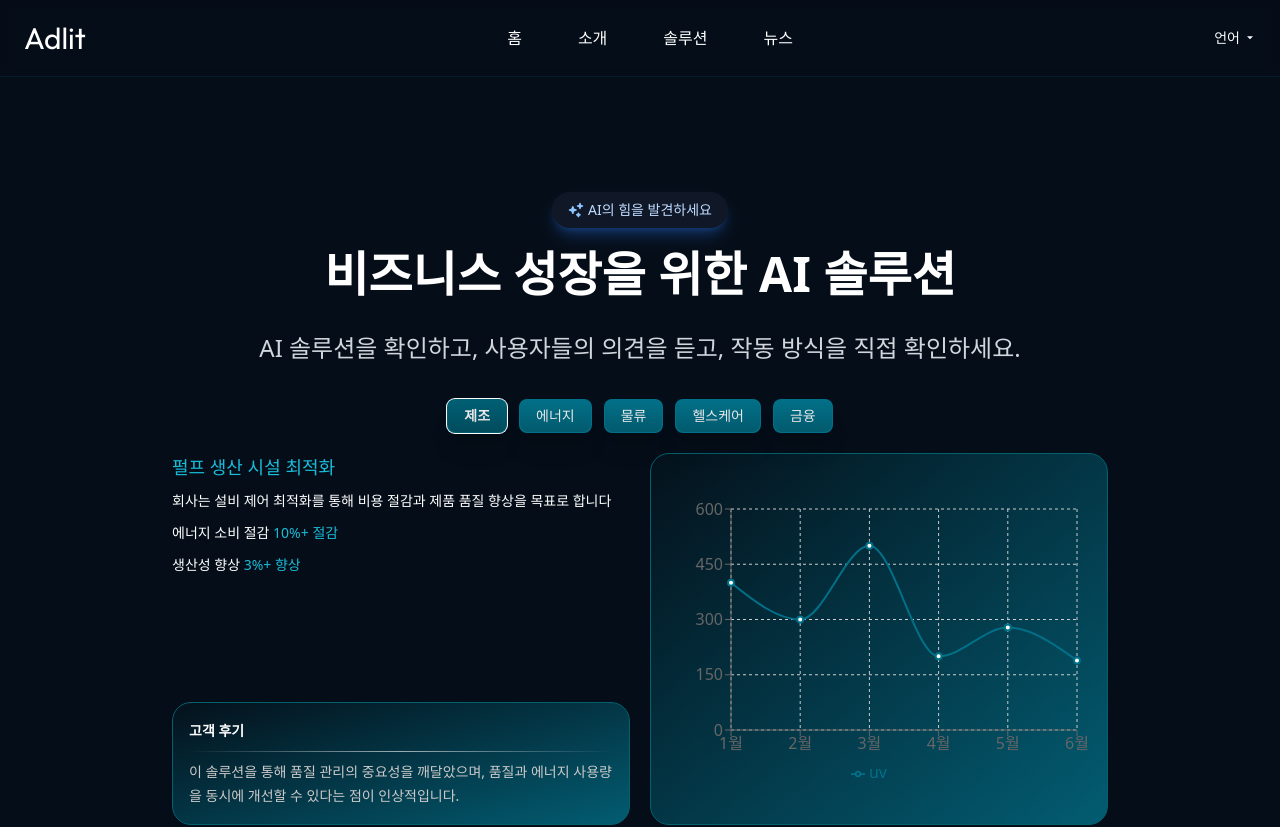
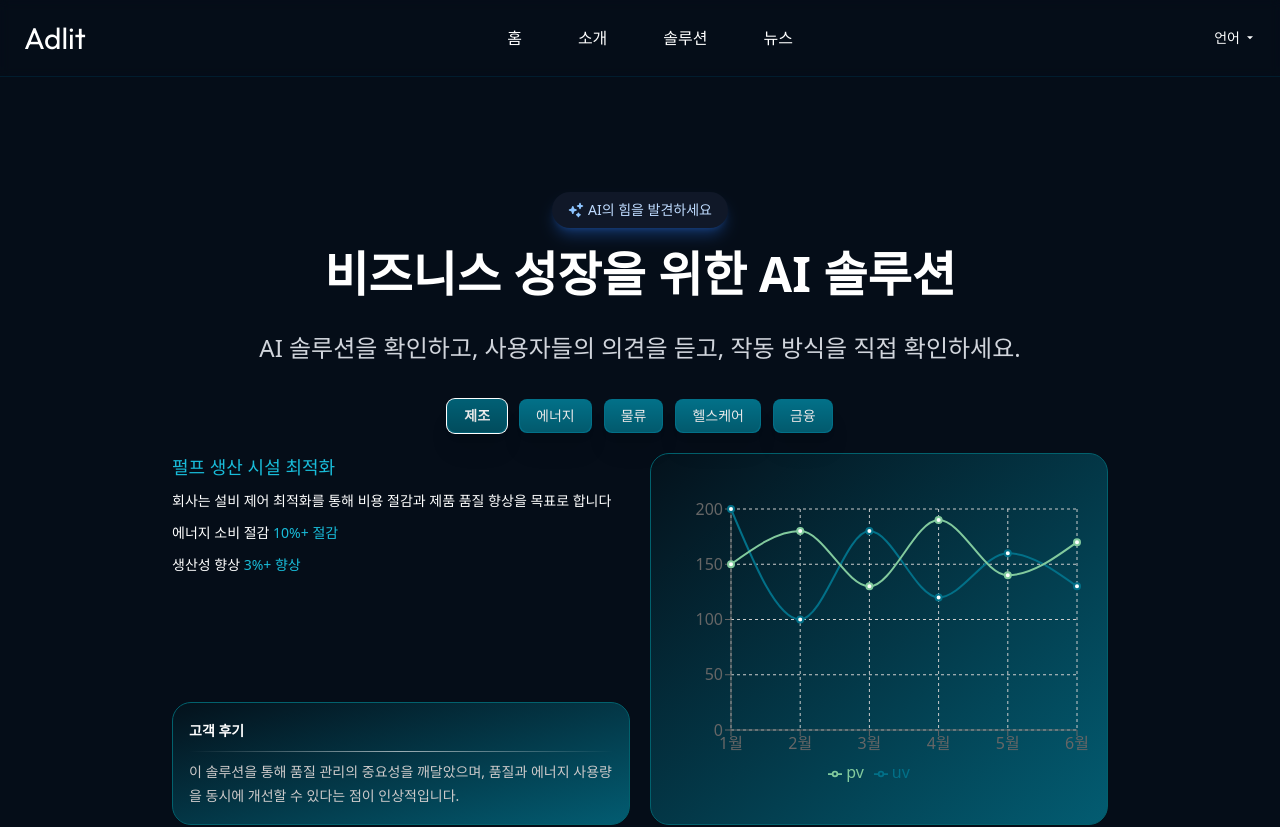
Before and after one commit to Fearless-Lab/fearless-lab.github.io, a React (Vite) app: page /data-visualization/solution in a window 1280 px wide. Shown: the top 827 px of the page. Built offline with nearby package versions, Linux system fonts and the light colour scheme.

Commit message:
chore: update chart data (temporary)

```diff
--- a/src/components/SimpleLineChart.tsx
+++ b/src/components/SimpleLineChart.tsx
@@ -10,12 +10,12 @@ import {
 } from "recharts";
 
 const data = [
-  { name: "1월", uv: 400 },
-  { name: "2월", uv: 300 },
-  { name: "3월", uv: 500 },
-  { name: "4월", uv: 200 },
-  { name: "5월", uv: 278 },
-  { name: "6월", uv: 189 },
+  { name: "1월", uv: 200, pv: 150 },
+  { name: "2월", uv: 100, pv: 180 },
+  { name: "3월", uv: 180, pv: 130 },
+  { name: "4월", uv: 120, pv: 190 },
+  { name: "5월", uv: 160, pv: 140 },
+  { name: "6월", uv: 130, pv: 170 },
 ];
 
 const SimpleLineChart = () => {
@@ -31,6 +31,7 @@ const SimpleLineChart = () => {
         <Tooltip />
         <Legend />
         <Line type="monotone" dataKey="uv" stroke="#027088" strokeWidth={2} />
+        <Line type="monotone" dataKey="pv" stroke="#82ca9d" strokeWidth={2} />
       </LineChart>
     </ResponsiveContainer>
   );
```
